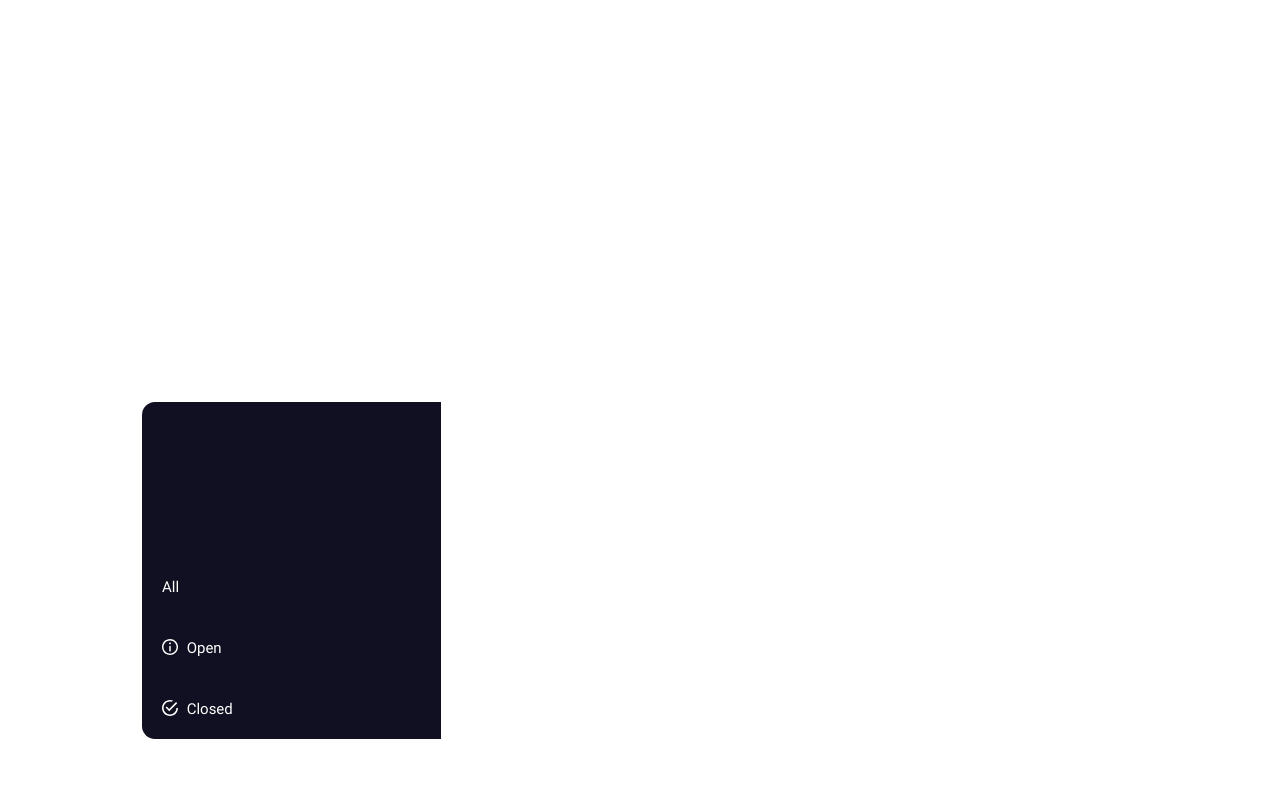
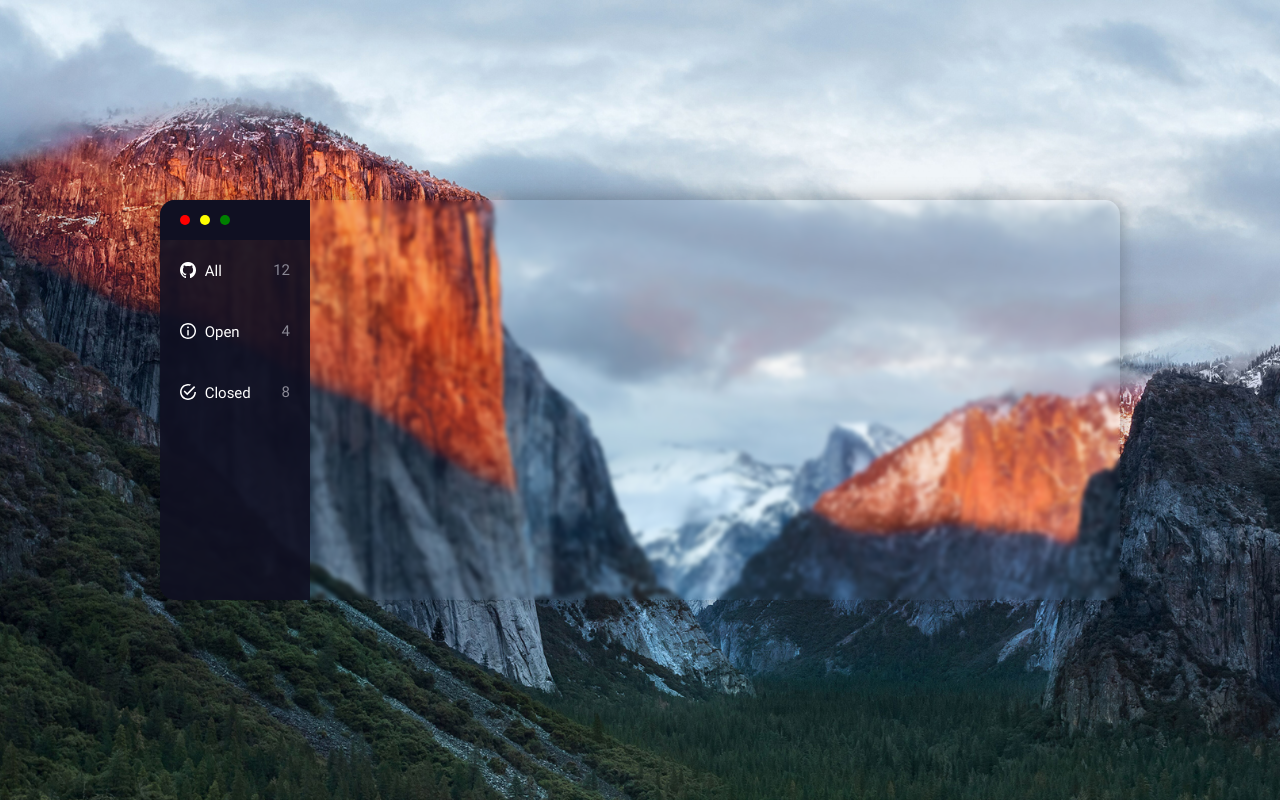
Before and after one commit to adampielach/issues-app, a website: page src/index.html in a window 1280 px wide. Drawn offline with nearby package versions, Linux system fonts and the light colour scheme; files that its build step writes are made by us from their sources.

Commit message:
more css added

```diff
--- a/src/index.html
+++ b/src/index.html
@@ -10,32 +10,34 @@
 </head>
 <body>
     <div class="container">
-        <div class="app">
-            <aside class="app__sidebar">
-                <div class="app__buttons">
-                    <div class="app__buttons--close"></div>
-                    <div class="app__buttons--minimize"></div>
-                    <div class="app__buttons--maximize"></div>
+        <div class="app blur">
+            <aside class="sidebar">
+                <div class="navi-buttons">
+                    <div class="navi-button navi-button--close"></div>
+                    <div class="navi-button navi-button--minimize"></div>
+                    <div class="navi-button navi-button--maximize"></div>
                 </div>
                 <nav class="navbar">
                     <ul>
                         <li class="navbar__item">
-                            <a href="#">
-                                <!-- <img src="./img/icon-github.svg" class="item__icon" alt="github icon"> -->
-                                <svg></svg>
+                            <a href="#" class="navbar__link">
+                                <img src="./img/icon-github.svg" class="item__icon" alt="github icon">
                                 All
+                                <span class="navbar__issue-counter">12</span>
                             </a>
                         </li>
                         <li class="navbar__item">
-                            <a href="#">
+                            <a href="#" class="navbar__link">
                                 <img src="./img/icon-open-issue.svg" class="item__icon" alt="open issue">
                                 Open
+                                <span class="navbar__issue-counter">4</span>
                             </a>
                         </li>
                         <li class="navbar__item">
-                            <a href="#">
+                            <a href="#" class="navbar__link">
                                 <img src="./img/icon-closed-issue.svg" class="item__icon" alt="closed issue">
                                 Closed
+                                <span class="navbar__issue-counter">8</span>
                             </a>
                         </li>
                     </ul>
--- a/src/scss/modules/_app.scss
+++ b/src/scss/modules/_app.scss
@@ -3,41 +3,25 @@
     margin: 0 auto;
     position: relative;
     height: 100%;
+    display: flex;
+    justify-content: center;
+    align-items: center;
 }
 
 .app {
-    position: absolute;
     display: flex;
-    top: 50%;
-    left: 50%;
-    transform: translate(-50%);
     font-size: $text__base-size;
     width: 100%;
+    height: 50vh;
     border-radius: 15px;
-    border: 2px solid transparent;
+    border: 0 solid transparent;
+    box-shadow: 0 0 20px 2px rgba(0,0,0,.25);
     overflow: hidden;
-    .app__sidebar {
-        width: 30%;
-        flex-basis: 30%;
-        background: $color__sidebar--primary;
-        a {
-            display: inline-block;
-            color: $color__font--sidebar;
-            text-decoration: none;
-            width: 100%;
-            padding: 20px;
-            &:focus {
-                background: $color__sidebar--secondary;
-            }
-            .item__icon {
-                position: relative;
-                padding-right: 5px;
-                top: 2px;
-            }
-        }
-    }
-    .issues {
-        width: 70%;
-        flex-basis: 70%;
-    }
+    margin: 20px;
 }
+
+.issues {
+    width: 70%;
+    flex-basis: 70%;
+    flex: 1;
+}
--- a/src/scss/modules/_base.scss
+++ b/src/scss/modules/_base.scss
@@ -3,8 +3,8 @@ html, body {
 }
 
 body {
+    @extend %background;
     min-height: 100vh;
-    // background: url(../../img/background.jpg) no-repeat center;
     @include font-size(15);
     @include line-height();
     font-family: $text__family-sans;
--- a/src/scss/modules/_mixins.scss
+++ b/src/scss/modules/_mixins.scss
@@ -1,3 +1,11 @@
+%background {
+    background-image: url('../../img/background.jpg');
+    background-position: 50% 50%;
+    background-repeat: no-repeat;
+    background-attachment: fixed;
+    background-size: cover;
+}
+
 @mixin font-size($sizeValue: 12) {
     font-size: $sizeValue + px; //fallback for old browsers
     font-size: (0.0625 * $sizeValue) + rem;
--- /dev/null
+++ b/src/scss/modules/_sidebar.scss
@@ -0,0 +1,59 @@
+.sidebar {
+    width: 30%;
+    max-width: 150px;
+    flex-basis: 30%;
+    background: rgba($color__sidebar--primary, 0.9);
+    overflow: hidden;
+}
+
+.navbar__link {
+    display: inline-block;
+    color: $color__font--sidebar;
+    text-decoration: none;
+    width: 100%;
+    padding: 20px;
+    transition: ease-in 0.3s;
+    &:hover {
+        background: rgba($color__sidebar--secondary, 0.5);
+    }
+    &:focus {
+        background: $color__sidebar--secondary;
+    }
+    .item__icon {
+        position: relative;
+        padding-right: 5px;
+        top: 2px;
+    }
+}
+
+.navbar__issue-counter {
+    color: $color__font--accents;
+    float: right;
+}
+
+.navi-buttons {
+    background: $color__sidebar--primary;
+    display: flex;
+    align-items: center;
+    height: 40px;
+    padding-left: 15px;
+    padding-right: 15px;
+    overflow: hidden;
+    .navi-button {
+        flex-shrink: 0;
+        width: 10px;
+        height: 10px;
+        margin: 0 5px;
+        border-radius: 50%;
+        background: black;
+    }
+    .navi-button--close {
+        background: red;
+    }
+    .navi-button--minimize {
+        background: yellow;
+    }
+    .navi-button--maximize {
+        background: green;
+    }
+}
--- a/src/scss/modules/_text.scss
+++ b/src/scss/modules/_text.scss
@@ -5,3 +5,4 @@
 $text__family-sans: 'Roboto Regular', Helvetica, Arial, sans-serif !default;
 $text__base-size: 15px !default;
 $text__base-height: 20 !default;
+$text__secondary-size: 13px !default;
--- /dev/null
+++ b/src/scss/modules/_utilities.scss
@@ -0,0 +1,19 @@
+.blur {
+    position: relative;
+    overflow: hidden;
+    &::before {
+        @extend %background;
+        content: '';
+        display: block;
+        position: absolute;
+        height: 100%;
+        width: 100%;
+        top: 0%;
+        left: 0%;
+        -webkit-filter: url('#blur');
+        filter: url('#blur');
+        -webkit-filter: blur(2px);
+        filter: blur(2px);
+        z-index: -1
+    }
+}
--- a/src/scss/style.scss
+++ b/src/scss/style.scss
@@ -3,4 +3,6 @@
 @import './modules/_text';
 @import './modules/_colors';
 @import './modules/_base';
+@import './modules/_utilities';
 @import './modules/_app';
+@import './modules/sidebar';
```
